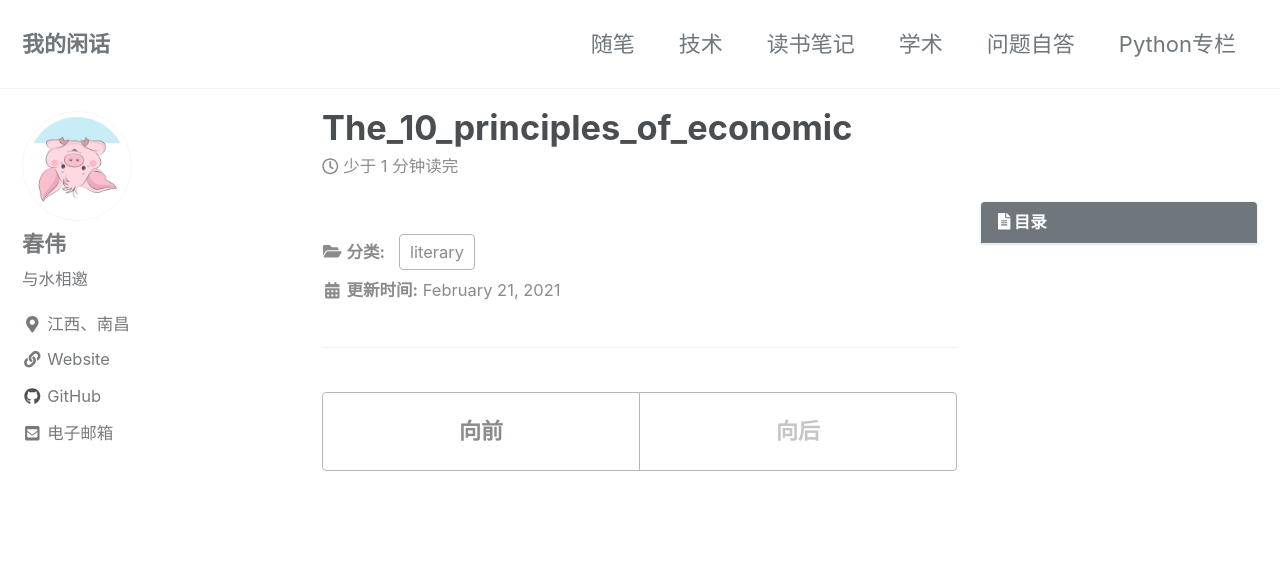
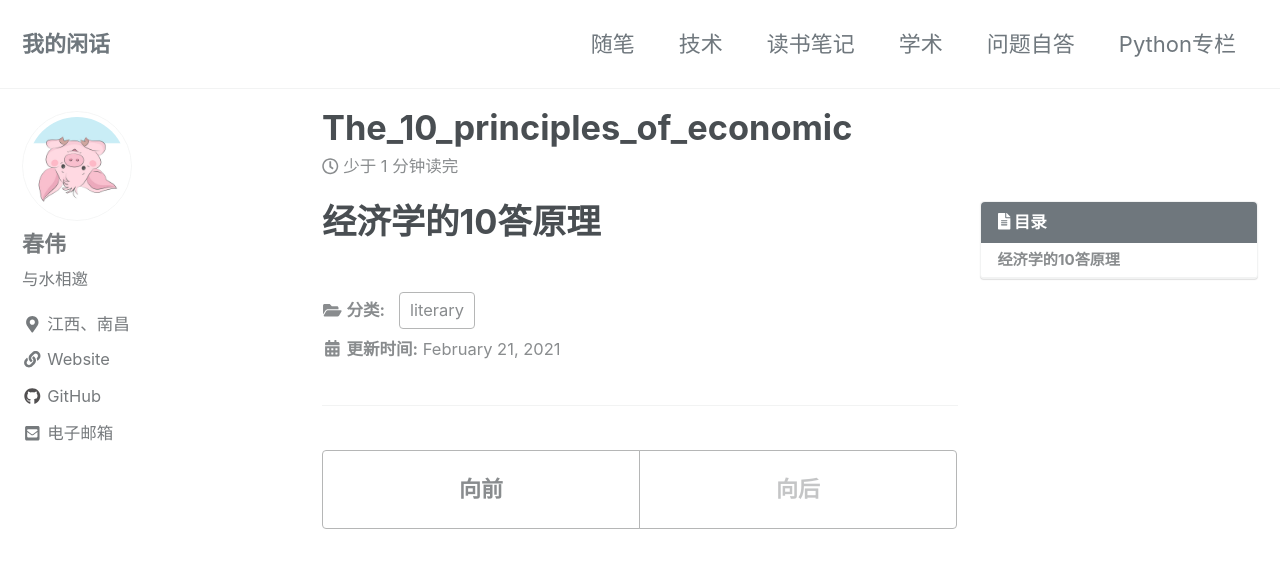
Before and after one commit to chunweizhu/chunweizhu.github.io, a Jekyll site: the page built from _posts/literary/2021-02-21-the_10_principles_of_economic.md, in a window 1280 px wide and 900 px high. Shown: the top 568 px of the window. Built offline with Jekyll 4.4.1, drawn with Linux system fonts in a browser that asks for light colours; cached includes are drawn as plain includes.

Commit message:
add the 10 principles of economic

```diff
--- a/_posts/literary/2021-02-21-the_10_principles_of_economic.md
+++ b/_posts/literary/2021-02-21-the_10_principles_of_economic.md
@@ -9,3 +9,4 @@ categories:
 #layout: single
 published: true
 ---
+# 经济学的10答原理
```
